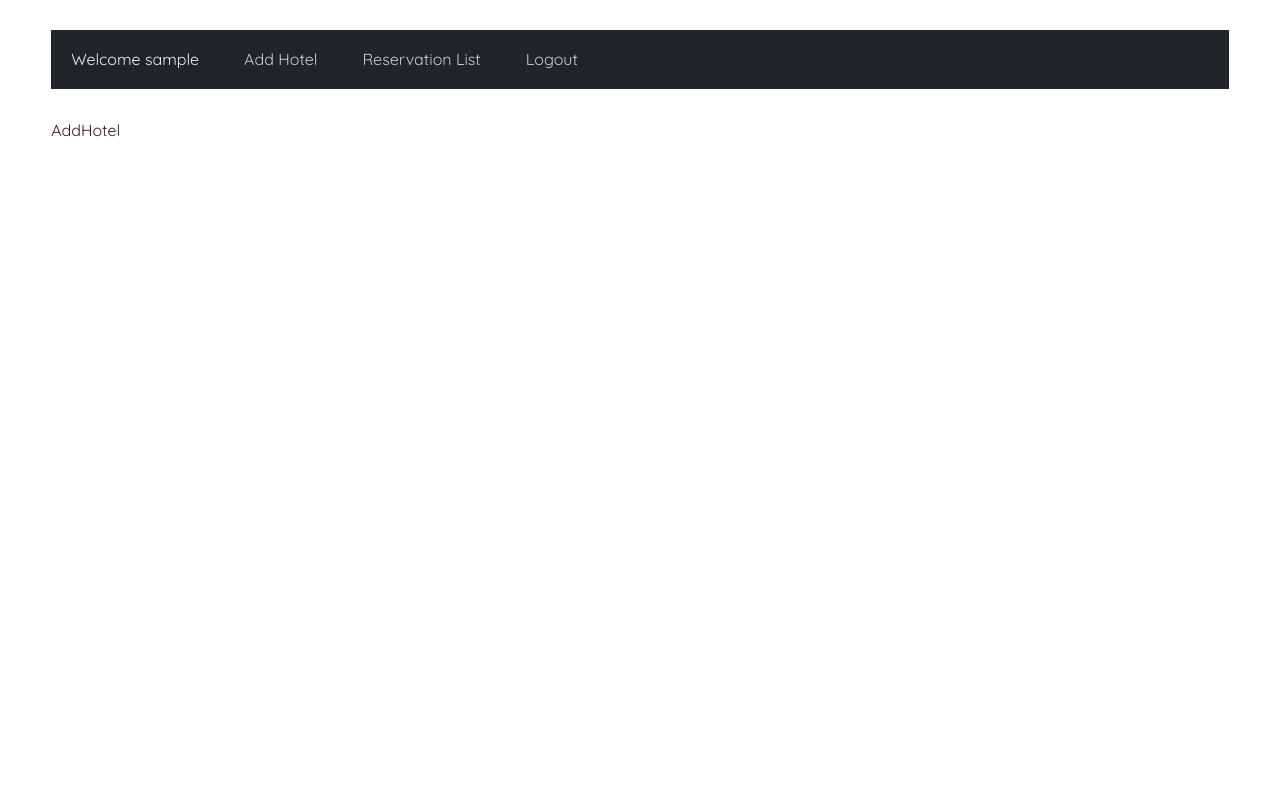
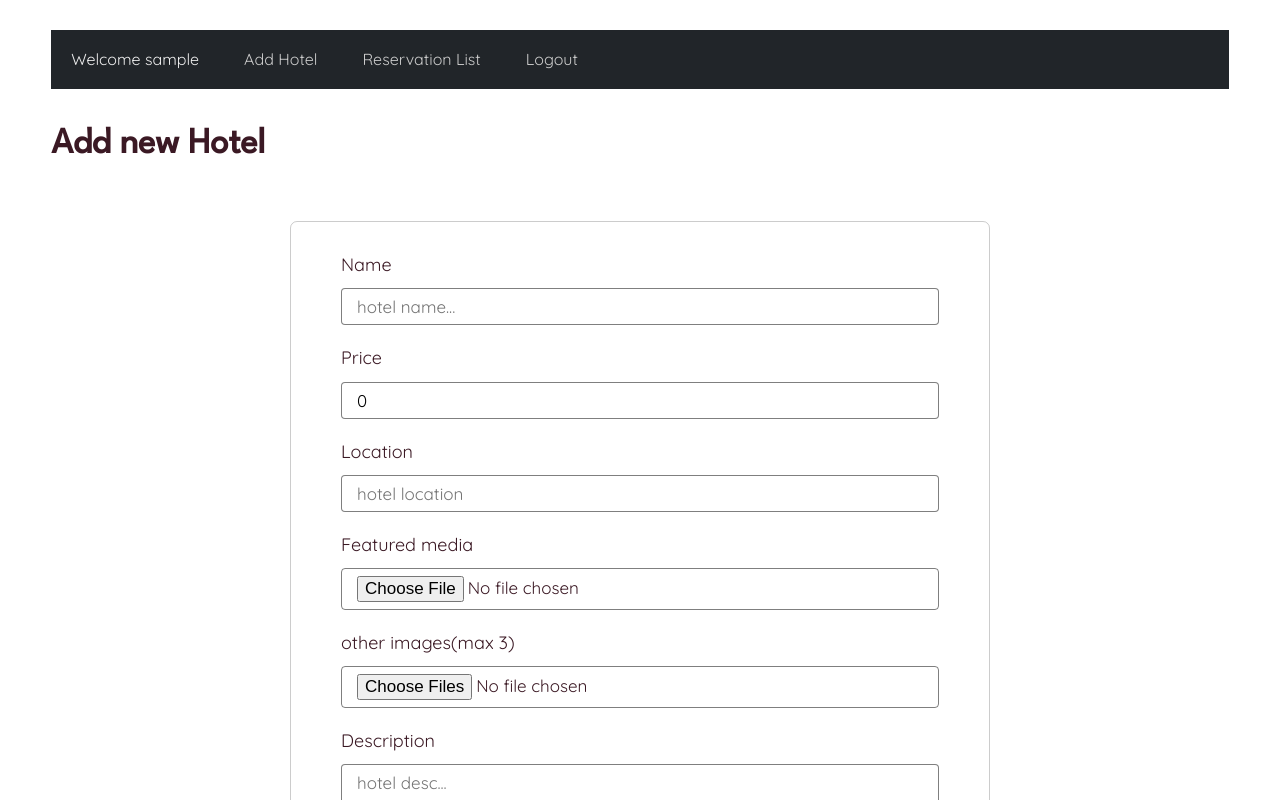
Before and after one commit to mosi3883/hotel, a React (Create React App) app: page /admin/new-hotel in a window 1280 px wide. Shown: the top 800 px of the page. Built offline with nearby package versions, Linux system fonts and the light colour scheme; sample sign-in values are in the browser's storage.

Commit message:
add-hotel with images v1.6

```diff
--- a/package.json
+++ b/package.json
@@ -9,6 +9,7 @@
     "react": "^18.2.0",
     "react-dom": "^18.2.0",
     "react-icons": "^4.4.0",
+    "react-loading": "^2.0.3",
     "react-router-dom": "^6.3.0",
     "react-scripts": "5.0.1",
     "sass": "^1.54.8",
--- a/src/Components/Hotels.jsx
+++ b/src/Components/Hotels.jsx
@@ -1,46 +1,73 @@
-import React from 'react';
+import React, { useState } from 'react';
 import styles from './Hotels.module.css';
-import hotel1 from './hotels/gal-1.jpg';
-import hotel2 from './hotels/gal-2.jpg';
-import hotel3 from './hotels/gal-3.jpg';
-import hotel4 from './hotels/gal-4.jpg';
-import hotel5 from './hotels/gal-5.jpg';
-import hotel6 from './hotels/gal-6.jpg';
-import hotel7 from './hotels/gal-7.jpg';
-import hotel8 from './hotels/gal-8.jpg';
-import hotel9 from './hotels/gal-9.jpg';
-import hotel10 from './hotels/gal-10.jpg';
 
 import { FaMapMarkerAlt, FaMoneyCheckAlt } from 'react-icons/fa';
 import { useEffect } from 'react';
+import { useNavigate } from 'react-router-dom';
+import ReactLoading from 'react-loading';
 const Hotels = () => {
+  const navigate = useNavigate();
+  const [hotels, setHotels] = useState([]);
+  const [loading, setLoading] = useState(true);
   const fetchHotels = async () => {
     try {
-      const res = await fetch('https://portfoliorecovery.me/wp-json/wp/v2/posts');
+      const res = await fetch(
+        'https://portfoliorecovery.me/wp-json/wp/v2/posts?_embed&per_page=99'
+      );
       const data = await res.json();
-      console.log(data);
+      setHotels(data);
+      setLoading(false);
     } catch (err) {
       console.log(err);
+    } finally {
+      setLoading(false);
     }
   };
   useEffect(() => {
     fetchHotels();
   }, []);
+
   return (
     <div className={styles.hotels}>
-      <div className={styles.hotel}>
-        <img src={hotel1} alt='hotel' className={styles['hotel-img']} />
-        <span className={styles['hotel-name']}>Beautiful Familiy House</span>
+      {loading && (
+        <ReactLoading
+          className='loading'
+          type='spinningBubbles'
+          style={{ color: 'var(--color-one)' }}
+        />
+      )}
+      {!loading &&
+        hotels.map((hotel) => {
+          const hotelThumb =
+            hotel['_embedded']['wp:featuredmedia']?.[0].media_details.sizes?.large
+              ?.source_url ??
+            hotel['_embedded']['wp:featuredmedia']?.[0].media_details.sizes?.full?.source_url;
+
+          const parser = new DOMParser();
+          const content = parser.parseFromString(hotel.content.rendered, 'text/html');
+          const price = content.getElementsByClassName('price-value')?.[0]?.textContent ?? 0;
+          const location =
+            content.getElementsByClassName('location-value')?.[0]?.textContent ?? 'Paris';
+          return (
+            <div
+              className={styles.hotel}
+              key={hotel.id}
+              onClick={() => navigate('/hotel/' + hotel.id)}
+            >
+              <img src={hotelThumb} alt='hotel' className={styles['hotel-img']} />
+              <span className={styles['hotel-name']}>{hotel.title.rendered}</span>
               <div className={styles['hotel-location']}>
                 <FaMapMarkerAlt className={styles['location-icon']} />
-          <p className={styles['hotel-info']}>USA</p>
+                <p className={styles['hotel-info']}>{location}</p>
               </div>
               <div className={styles['hotel-price']}>
                 <FaMoneyCheckAlt className={styles['price-icon']} />
-          <p className={styles['hotel-info']}>250$</p>
+                <p className={styles['hotel-info']}>{price}€</p>
               </div>
             </div>
-      <div className={styles.hotel}>
+          );
+        })}
+      {/* <div className={styles.hotel}>
         <img src={hotel2} alt='hotel2' className={styles['hotel-img']} />
         <span className={styles['hotel-name']}>Beautiful Familiy House</span>
         <div className={styles['hotel-location']}>
@@ -147,7 +174,7 @@ const Hotels = () => {
           <FaMoneyCheckAlt className={styles['price-icon']} />
           <p className={styles['hotel-info']}>250$</p>
         </div>
-      </div>
+      </div> */}
     </div>
   );
 };
--- a/src/Components/admin/AddHotel.jsx
+++ b/src/Components/admin/AddHotel.jsx
@@ -1,7 +1,253 @@
 import React from 'react';
+import { useContext } from 'react';
+import { useState } from 'react';
+import Swal from 'sweetalert2';
+import { AuthContext } from '../../context/AuthContext';
+import './AddHotel.scss';
+const AddHotel = () => {
+  // function escapeHtml(text) {
+  //   var map = {
+  //     '&': '&amp;',
+  //     '<': '&lt;',
+  //     '>': '&gt;',
+  //     '"': '&quot;',
+  //     "'": '&#039;',
+  //   };
 
-const AddHotel = () => {
-  return <div>AddHotel</div>;
+  //   return text.replace(/[&<>"']/g, function (m) {
+  //     return map[m];
+  //   });
+  // }
+
+  const authCtx = useContext(AuthContext);
+  const [name, setName] = useState('');
+  const [description, setDescription] = useState('');
+  const [price, setPrice] = useState(0);
+  const [location, setLocation] = useState('');
+  const [thumb, setThumb] = useState('');
+  const [images, setImages] = useState(null);
+
+  const renderHtml = (name, price, location, img0, img1, img2, img3) => {
+    return `<div class='home'>
+        <h1 class='heading-primary'>${name}</h1>
+        <div class='hotel-hero'>
+          <div class='hotel-image-box'>
+            <img src='${img0}' alt='hotel' class='hotel-img' />
+          </div>
+          <div class='hotel-intro-box'>
+            <h4 class='heading-4'>${name}</h4>
+            <p class='hotel-price-box'>
+              <b>price: </b> <span class="price-value">${price}</span>€
+            </p>
+            <p class='hotel-location-box'>
+              <b>Location: </b> <span class="location-value">${location}</span>
+            </p>
+            <div class="hotel-images-box">
+             <div class="hotel-image-box">
+              <img src="${img1}" title="hotel image" class="hotel-sub-img" />
+             </div>
+              <div class="hotel-image-box">
+              <img src="${img2}" title="hotel image" class="hotel-sub-img" />
+             </div>
+              <div class="hotel-image-box">
+              <img src="${img3}" title="hotel image" class="hotel-sub-img" />
+             </div>
+            </div>
+          </div>
+        </div>
+        <div class='hotel-description'>
+          <h2 class='heading-tertiary'>Description</h2>
+          ${description}
+
+        </div>
+      </div>`;
+  };
+
+  const uploadImage = async (file) => {
+    const token = authCtx.getAuthUser().token;
+    const res = await fetch('https://portfoliorecovery.me/wp-json/wp/v2/media', {
+      method: 'POST',
+      headers: {
+        'Content-Disposition': `attachment; filename="${file.name}"`,
+        Authorization: `Bearer ${token}`,
+        'Content-Type': file.type ?? 'image/jpeg',
+      },
+      body: file,
+    });
+    const data = await res.json();
+    return data;
+  };
+
+  const handleSubmit = async (e) => {
+    e.preventDefault();
+    const token = authCtx.getAuthUser().token;
+    console.log(thumb.files);
+    const file = thumb.files[0];
+    Swal.fire({
+      text: 'we are uploading your images',
+      position: 'top-end',
+      timerProgressBar: true,
+      timer: 9000,
+      showConfirmButton: false,
+    });
+    const data0 = await uploadImage(file);
+    let data1, data2, data3;
+    if (images) {
+      data1 = await uploadImage(images.files[0]);
+      data2 = await uploadImage(images.files[1]);
+      data3 = await uploadImage(images.files[2]);
+
+      console.log('datas', data1, data2, data3);
+    }
+
+    const apiUrl = 'https://portfoliorecovery.me/wp-json/wp/v2/posts';
+
+    try {
+      const response = await fetch(apiUrl, {
+        method: 'POST',
+        headers: {
+          Authorization: `Bearer ${token}`,
+          'content-Type': 'application/json',
+        },
+        body: JSON.stringify({
+          status: 'publish',
+          title: name,
+          content: renderHtml(
+            name,
+            price,
+            location,
+            data0.source_url,
+            data1.source_url,
+            data2.source_url,
+            data3.source_url
+          ),
+          featured_media: data0.id,
+        }),
+      });
+
+      const data = await response.json();
+      if (data.id) {
+        Swal.fire({
+          position: 'top-end',
+          showConfirmButton: false,
+          timer: 3000,
+          timerProgressBar: true,
+          icon: 'success',
+          title: 'Hotel added successfully',
+        });
+        setName('');
+        setDescription('');
+      }
+    } catch (err) {
+      console.log(err);
+    }
+  };
+  const nameChangeHandler = (e) => {
+    setName(e.target.value);
+  };
+  const descChangeHandler = (e) => {
+    setDescription(e.target.value);
+  };
+  const priceChangeHandler = (e) => {
+    setPrice(e.target.value);
+  };
+  const locationChangeHandler = (e) => {
+    setLocation(e.target.value);
+  };
+
+  const FeaturedChangeHandler = (e) => {
+    setThumb(e.target);
+  };
+  const imagesChangehandler = (e) => {
+    setImages(e.target);
+  };
+  return (
+    <div>
+      <h3 className='heading-tertiary'>Add new Hotel</h3>
+      <form className='addHotel-form' onSubmit={handleSubmit}>
+        <div className='form-group'>
+          <label htmlFor='name' className='addHotel-label'>
+            Name
+          </label>
+          <input
+            type='text'
+            className='addHotel-input'
+            placeholder='hotel name...'
+            id='name'
+            onChange={nameChangeHandler}
+            value={name}
+          />
+        </div>
+        <div className='form-group'>
+          <label htmlFor='price' className='addHotel-label'>
+            Price
+          </label>
+          <input
+            type='number'
+            className='addHotel-input'
+            placeholder='price'
+            id='price'
+            onChange={priceChangeHandler}
+            value={price}
+          />
+        </div>
+        <div className='form-group'>
+          <label htmlFor='location' className='addHotel-label'>
+            Location
+          </label>
+          <input
+            type='text'
+            className='addHotel-input'
+            placeholder='hotel location'
+            id='location'
+            onChange={locationChangeHandler}
+            value={location}
+          />
+        </div>
+        <div className='form-group'>
+          <label htmlFor='featured' className='addHotel-label'>
+            Featured media
+          </label>
+          <input
+            type='file'
+            className='addHotel-input'
+            id='featured'
+            onChange={FeaturedChangeHandler}
+          />
+        </div>
+        <div className='form-group'>
+          <label htmlFor='images' className='addHotel-label'>
+            other images(max 3)
+          </label>
+          <input
+            type='file'
+            className='addHotel-input'
+            id='images'
+            onChange={imagesChangehandler}
+            multiple
+          />
+        </div>
+        <div className='form-group'>
+          <label htmlFor='desc' className='addHotel-label'>
+            Description
+          </label>
+          <textarea
+            className='addHotel-textarea'
+            placeholder='hotel desc...'
+            id='desc'
+            onChange={descChangeHandler}
+            value={description}
+          />
+        </div>
+
+        <div className='form-group'>
+          <button type='submit' className='main-btn'>
+            Submit
+          </button>
+        </div>
+      </form>
+    </div>
+  );
 };
 
 export default AddHotel;
--- /dev/null
+++ b/src/Components/admin/AddHotel.scss
@@ -0,0 +1,35 @@
+.addHotel-form {
+  max-width: 700px;
+  margin: 50px auto;
+  padding: 30px 50px;
+  border: 1px solid rgba($color: #000000, $alpha: 0.2);
+  border-radius: 7px;
+}
+
+.addHotel-label {
+  display: block;
+  width: 100%;
+  margin-bottom: 10px;
+  font-size: 18px;
+}
+
+.addHotel-input,
+.addHotel-textarea {
+  display: block;
+  width: 100%;
+  padding: 7px 15px;
+  border: 1px solid rgba($color: #000000, $alpha: 0.5);
+  transition: all 0.2s;
+  border-radius: 4px;
+  font-size: 17px;
+  font-family: inherit;
+
+  &:focus {
+    outline: none;
+    border: 1px solid #111;
+  }
+}
+
+.addHotel-textarea {
+  height: 130px;
+}
--- a/src/index.scss
+++ b/src/index.scss
@@ -36,6 +36,10 @@ h4,
 h5,
 h6 {
   font-family: var(--font-heading);
+}
+
+.loading {
+  margin: 50px auto;
 }
 
 .container {
```
Also changed, not shown: src/Components/Hotel.jsx (+35 -11 lines), src/Components/Hotel.scss (+26 -2 lines), src/Components/Login.jsx (+7 -0 lines), 1 other file (tests, documents, lock files or other folders). Lines whose indentation alone changed are shown as unchanged.
